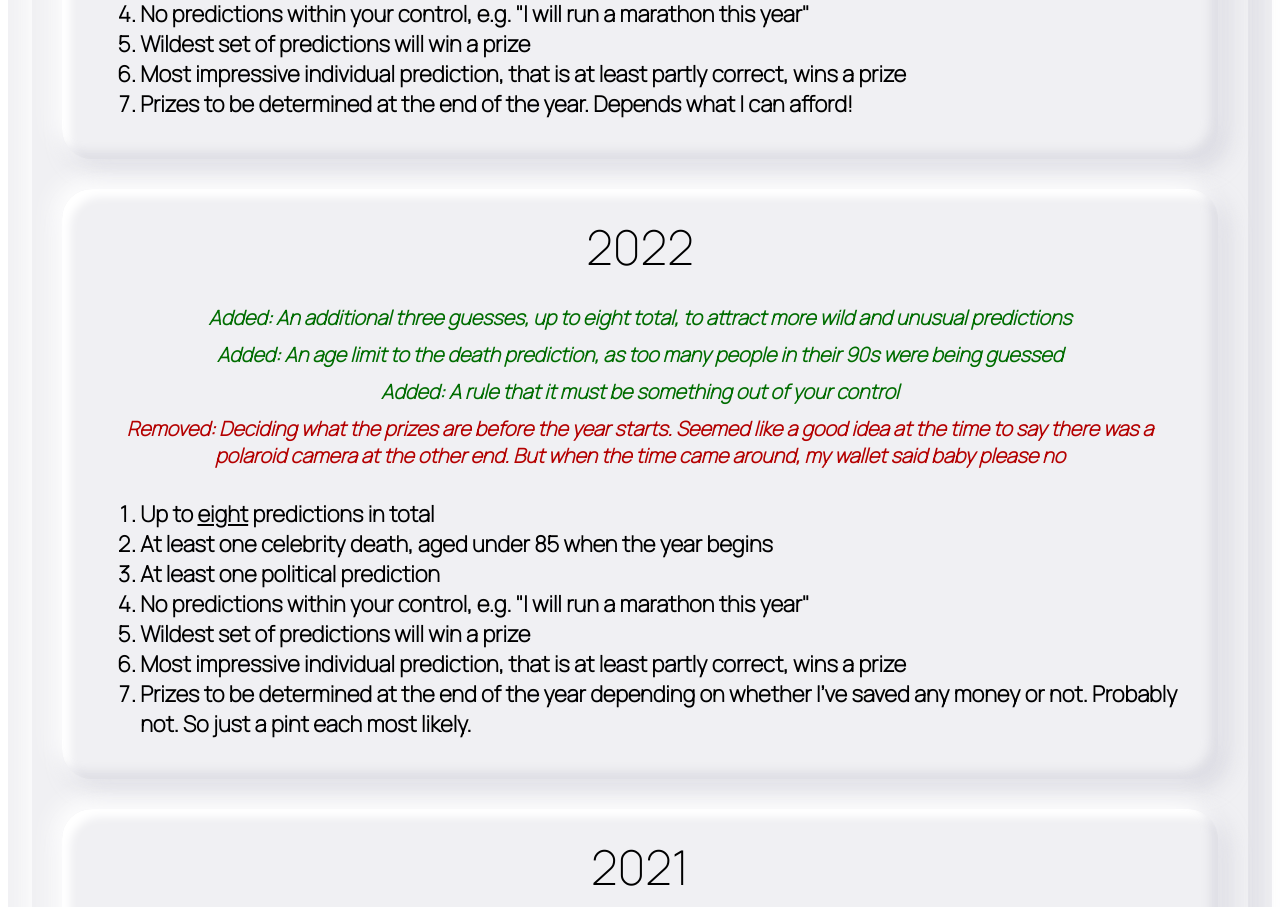
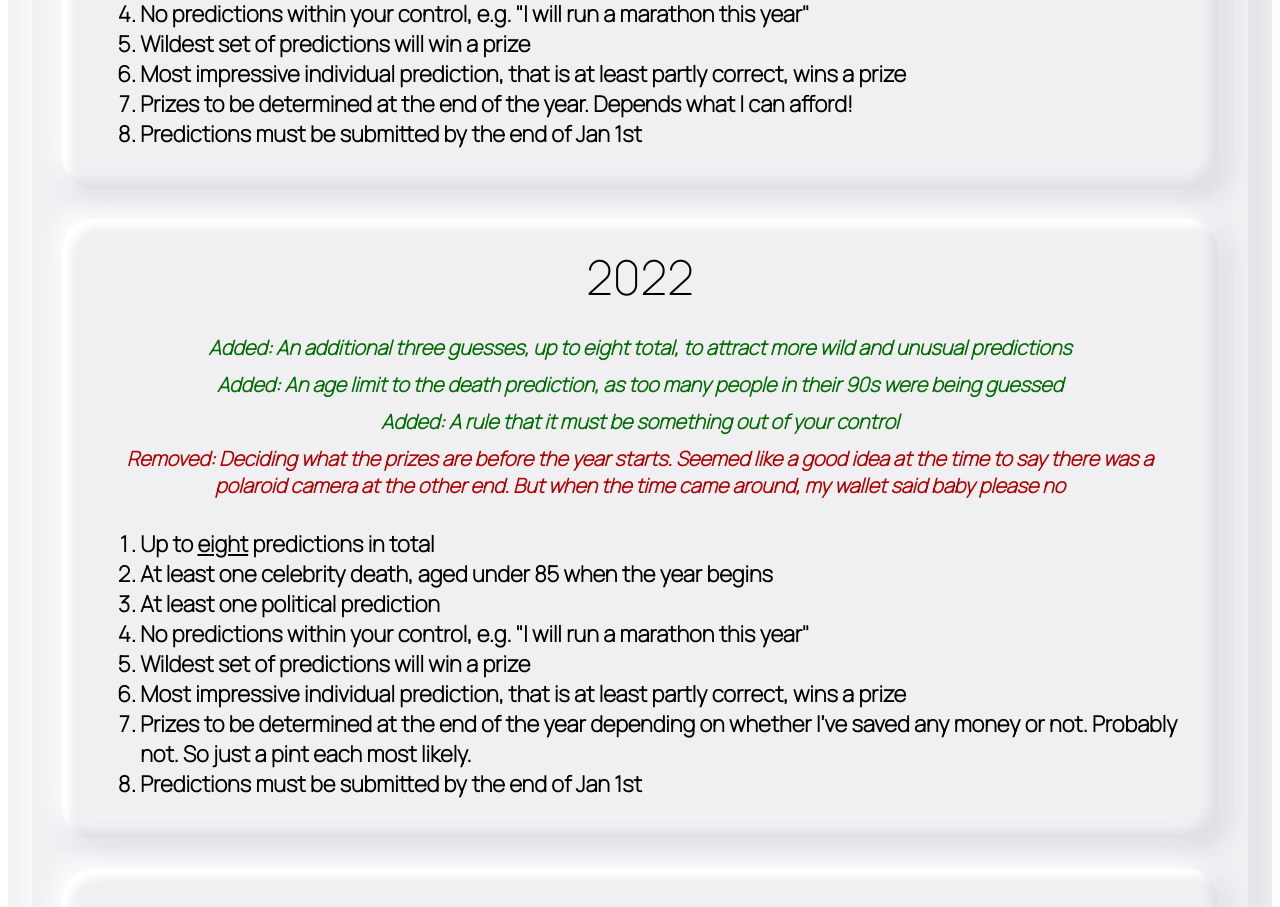
Before and after one commit to curlyfriesplease/guesstoimpress, a React (Create React App) app: page /rules in a window 1280 px wide. Shown: the part 646-1553 px from the top of the page. Built offline with nearby package versions, Linux system fonts and the light colour scheme; no server answers; what aws-amplify would draw is missing.

Commit message:
Add rule about Jan 1st

```diff
--- a/src/views/rules.js
+++ b/src/views/rules.js
@@ -31,6 +31,9 @@ export const Rules = () => (
         </li>
         <li>
           Prizes to be determined at the end of the year. Depends what I can afford!
+        </li>
+        <li>
+          Predictions must be submitted by the end of Jan 1st
         </li>
       </ol>
     </YearContainer>
@@ -69,6 +72,9 @@ export const Rules = () => (
         <li>
           Prizes to be determined at the end of the year depending on whether I've saved any money or not. Probably not. So just a pint each most likely.
         </li>
+        <li>
+          Predictions must be submitted by the end of Jan 1st
+        </li>
       </ol>
     </YearContainer>
     <YearContainer year={"2021"}>
```
